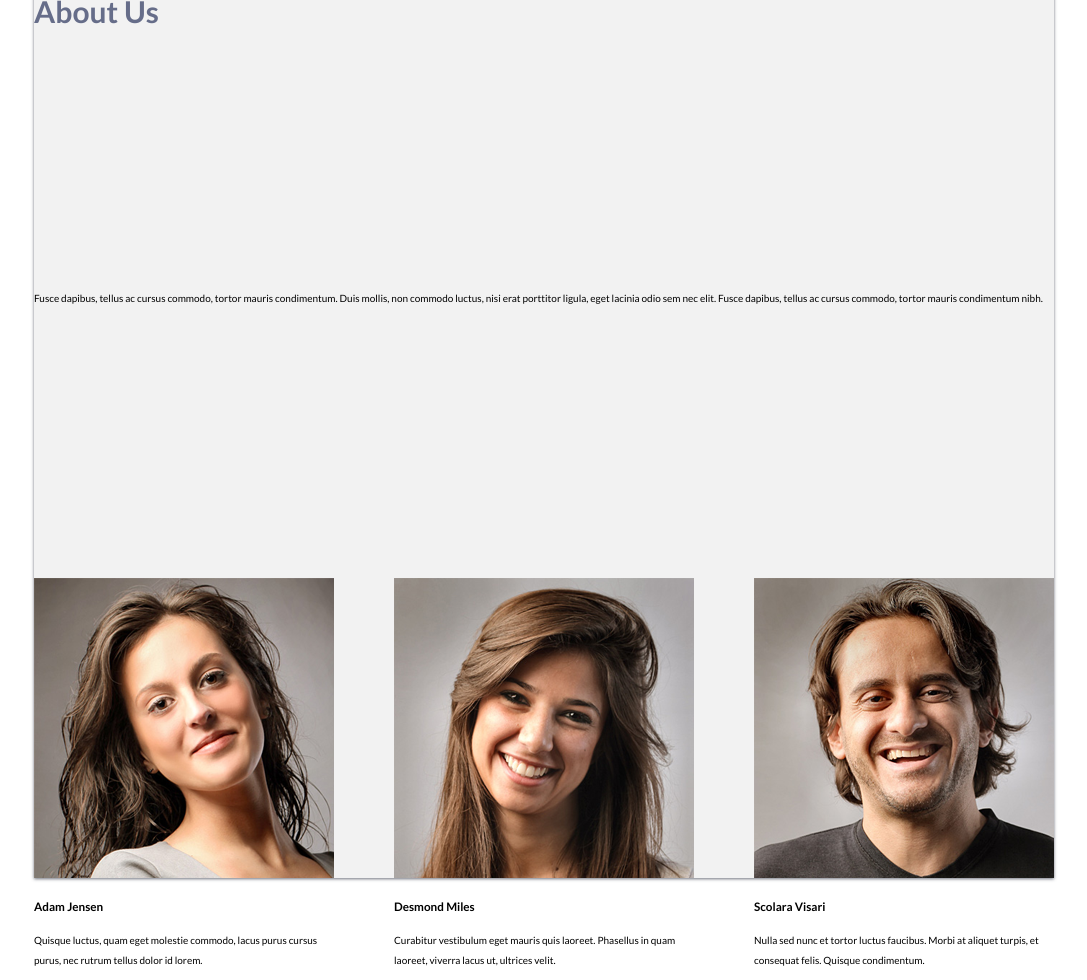
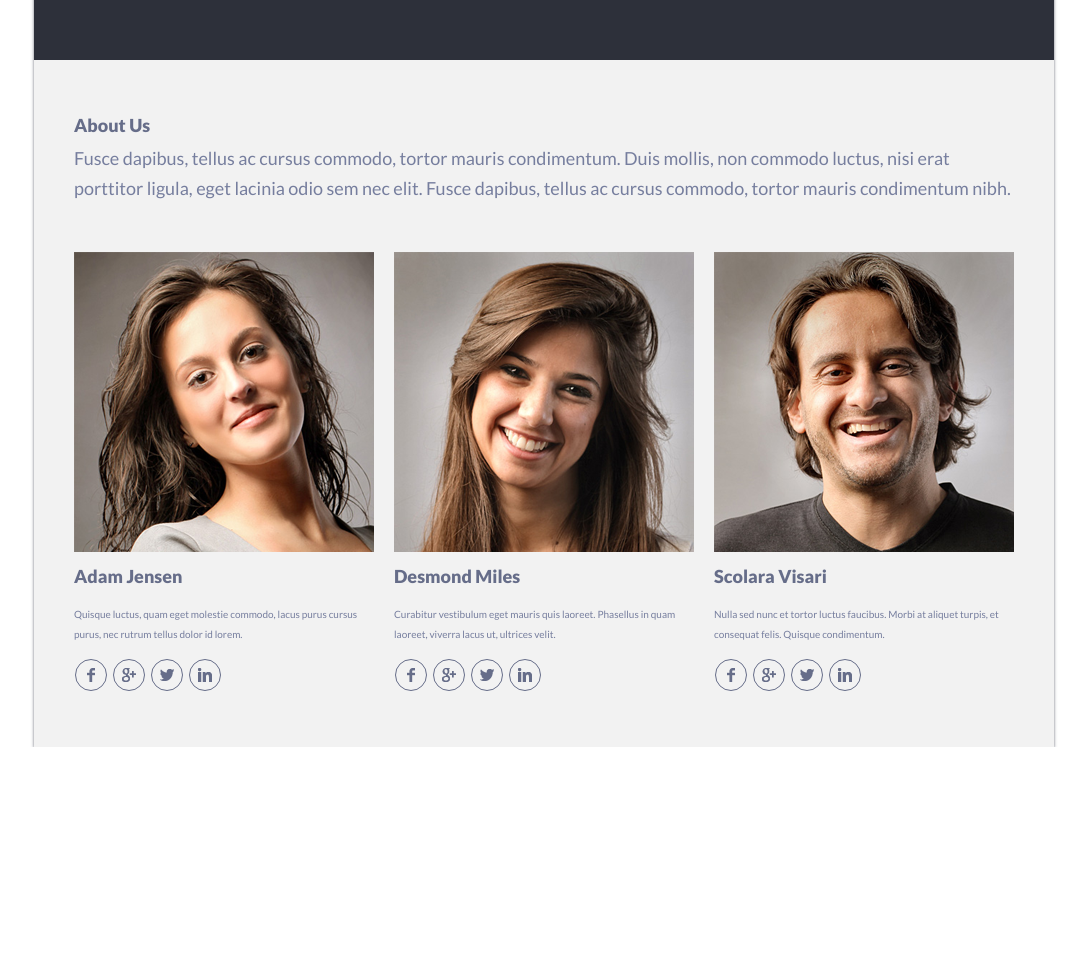
Before and after one commit to tensegrity666/singolo, a website: page source/singolo2.html in a window 1280 px wide. Shown: the part 813-1793 px from the top of the page, without its empty margins (96-1183 px from the left). After the commit the page ends 1560 px from the top, so only its background shows below. Drawn offline with nearby package versions, Linux system fonts and the light colour scheme; files that its build step writes are made by us from their sources.

Commit message:
feat: add styles for part2

```diff
--- /dev/null
+++ b/source/sass/commons/mixins.scss
@@ -0,0 +1,28 @@
+@mixin reset-list {
+  padding: 0;
+  margin: 0;
+  list-style: none;
+}
+
+@mixin section-vertical-paddings {
+  padding-top: 47px;
+  padding-bottom: 73px;
+}
+
+@mixin paragraph {
+  margin: 0;
+  font-size: 1.8rem;
+  font-weight: 300;
+  line-height: 3rem;
+  color: $services-item-color;
+  text-align: start;
+}
+
+@mixin title {
+  margin: 0;
+  font-size: 3rem;
+  font-weight: 900;
+  color: $services-title-color;
+  text-align: start;
+  text-transform: capitalize;
+}
--- a/source/sass/commons/variables.scss
+++ b/source/sass/commons/variables.scss
@@ -35,3 +35,5 @@ $services-icon-size: 55px;
 $works-item-width: 220px;
 $works-item-height: 187px;
 $works-gap: 20px;
+
+$social-icon-size: 30px;
--- a/source/sass/link/link.scss
+++ b/source/sass/link/link.scss
@@ -10,6 +10,37 @@
   }
 
   &_contacts {
-    color: $default-color;
+    position: relative;
+    padding-right: 38px;
+
+    &::before {
+      position: absolute;
+      top: 0.1rem;
+      left: 0.1rem;
+      display: block;
+      width: $social-icon-size;
+      height: $social-icon-size;
+      content: "";
+      background-repeat: no-repeat;
+      background-position: center;
+      border: 1px solid $services-title-color;
+      border-radius: 50%;
+    }
+
+    &-facebook::before {
+      background-image: url("/assets/images/icons/facebook.png");
+    }
+
+    &-google::before {
+      background-image: url("/assets/images/icons/google.png");
+    }
+
+    &-twitter::before {
+      background-image: url("/assets/images/icons/twitter.png");
+    }
+
+    &-linkedin::before {
+      background-image: url("/assets/images/icons/linkedin.png");
+    }
   }
 }
--- a/source/sass/main.scss
+++ b/source/sass/main.scss
@@ -1,6 +1,7 @@
 @charset 'utf-8';
 
 @import "./source/sass/commons/variables.scss";
+@import "./source/sass/commons/mixins.scss";
 @import "./source/sass/commons/normalize.scss";
 @import "./source/sass/commons/visually-hidden.scss";
 @import "./source/sass/root/root.scss";
@@ -23,4 +24,3 @@
 // @import ""
 // @import ""
 // @import ""
-// @import ""
--- a/source/sass/portfolio/portfolio.scss
+++ b/source/sass/portfolio/portfolio.scss
@@ -1,18 +1,29 @@
 .portfolio {
+  @include section-vertical-paddings;
+
   color: $services-item-color;
   background-color: $background-color-header;
 
   &__title {
-    font-size: 3rem;
-    line-height: 17.86px;
-    color: $services-title-color;
-    text-align: start;
-    text-transform: capitalize;
+    @include title;
+
+    margin-bottom: 8px;
   }
 
   &__paragraph {
-    font-size: 1.8rem;
-    line-height: 3rem;
-    text-align: start;
+    @include paragraph;
+
+    margin-bottom: 20px;
+  }
+
+  &__sort {
+    @include reset-list;
+
+    display: grid;
+    grid-template-rows: 24px;
+    grid-template-columns: 29px 78px 93px 57px;
+    justify-content: start;
+    gap: 10px;
+    margin-bottom: 20px;
   }
 }
--- a/source/sass/sort/sort.scss
+++ b/source/sass/sort/sort.scss
@@ -1,10 +1,11 @@
 .sort {
-  display: flex;
-  justify-content: start;
 
   &__item {
     padding: 6px;
+    line-height: 1rem;
+    text-align: center;
     text-transform: capitalize;
+    vertical-align: middle;
     border: 1px solid $services-item-color;
     border-radius: 3px;
   }
--- a/source/sass/team/team.scss
+++ b/source/sass/team/team.scss
@@ -1,32 +1,48 @@
 .team {
-  display: grid;
-  grid-template-rows: repeat(3, 300px);
-  grid-template-columns: 1fr;
+  @include section-vertical-paddings;
+
+  display: flex;
+  flex-direction: column;
   background-color: $services-background-color;
 
-  // ! ADD MIXIN
   &__title {
-    font-size: 3rem;
-    line-height: 17.86px;
-    color: $services-title-color;
-    text-align: start;
-    text-transform: capitalize;
+    @include title;
+
+    margin-bottom: 33px;
+  }
+
+  &__paragraph {
+    @include paragraph;
+
+    margin-bottom: 49px;
   }
 
   &__members {
+    @include reset-list;
+
     display: grid;
     grid-template-rows: 3, 100px;
     grid-template-columns: repeat(3, 300px);
     justify-content: space-between;
-    padding: 0;
-    margin: 0;
-    list-style: none;
+    color: $services-item-color;
+  }
+
+  &_person {
+    display: flex;
+    flex-direction: column;
+  }
+
+  &__title {
+    @include title;
+
+    overflow-x: auto;
+    font-size: 18px;
   }
 
   &__contacts {
-    display: grid;
-    grid-template-rows: 1, 1fr;
-    grid-template-columns: repeat(4, 1fr);
-    list-style: none;
+    @include reset-list;
+
+    display: flex;
+    justify-content: start;
   }
 }
--- a/source/sass/works/works.scss
+++ b/source/sass/works/works.scss
@@ -3,6 +3,7 @@
   grid-template-rows: repeat(3, $works-item-height);
   grid-template-columns: repeat(4, $works-item-width);
   justify-content: space-between;
+  max-height: calc(197px * 3);
   gap: $works-gap;
-  margin: $works-gap;
+  overflow: hidden;
 }
--- a/source/singolo2.html
+++ b/source/singolo2.html
@@ -17,7 +17,7 @@
   <h1 class="visually-hidden">singolo. we create design.</h1>
 
   <main>
-    <section class="portfolio">
+    <section class="portfolio wrapper">
       <h2 class="portfolio__title">portfolio</h2>
       <p class="portfolio__paragraph">
         Duis mollis, est non commodo luctus, nisi erat porttitor ligula, eget lacinia
@@ -45,7 +45,7 @@
       </div>
     </section>
 
-    <section class="team">
+    <section class="team wrapper">
       <h2 class="team__title">about us</h2>
       <p class="team__paragraph">
         Fusce dapibus, tellus ac cursus commodo, tortor mauris condimentum. Duis mollis,
@@ -53,73 +53,73 @@
         Fusce dapibus, tellus ac cursus commodo, tortor mauris condimentum nibh.
       </p>
       <ul class="team__members">
-        <li class="team__members_person">
+        <li class="team__person">
           <img src="./assets/images/team/photo-1.png" width="300" height="300" alt="Adam Jensen">
-          <h3>Adam Jensen</h3>
+          <h3 class="team__title">Adam Jensen</h3>
           <p>
             Quisque luctus, quam eget molestie commodo, lacus purus cursus purus, nec rutrum
           tellus dolor id lorem.
           </p>
           <ul class="team__contacts">
             <li>
-              <a class="link link_contacts" href="#"><span class="visually-hidden">Facebook</span></a>
+              <a class="link link_contacts link_contacts-facebook" href="#"><span class="visually-hidden">Facebook</span></a>
             </li>
             <li>
-              <a class="link link_contacts" href="#"><span class="visually-hidden">Google+</span></a>
+              <a class="link link_contacts link_contacts-google" href="#"><span class="visually-hidden">Google+</span></a>
             </li>
             <li>
-              <a class="link link_contacts" href="#"><span class="visually-hidden">Twitter</span></a>
+              <a class="link link_contacts link_contacts-twitter" href="#"><span class="visually-hidden">Twitter</span></a>
             </li>
             <li>
-              <a class="link link_contacts" href="#"><span class="visually-hidden">Linkedin</span></a>
+              <a class="link link_contacts link_contacts-linkedin" href="#"><span class="visually-hidden">Linkedin</span></a>
             </li>
           </ul>
         </li>
 
-        <li class="team__members_person">
+        <li class="team__person">
           <img src="./assets/images/team/photo-3.png" width="300" height="300"
             alt="Desmond Miles">
-          <h3>Desmond Miles</h3>
+          <h3 class="team__title">Desmond Miles</h3>
           <p>
             Curabitur vestibulum eget mauris quis laoreet. Phasellus in quam laoreet,
             viverra lacus ut, ultrices velit.
           </p>
           <ul class="team__contacts">
             <li>
-              <a class="link link_contacts" href="#"><span class="visually-hidden">Facebook</span></a>
+              <a class="link link_contacts link_contacts-facebook" href="#"><span class="visually-hidden">Facebook</span></a>
             </li>
             <li>
-              <a class="link link_contacts" href="#"><span class="visually-hidden">Google+</span></a>
+              <a class="link link_contacts link_contacts-google" href="#"><span class="visually-hidden">Google+</span></a>
             </li>
             <li>
-              <a class="link link_contacts" href="#"><span class="visually-hidden">Twitter</span></a>
+              <a class="link link_contacts link_contacts-twitter" href="#"><span class="visually-hidden">Twitter</span></a>
             </li>
             <li>
-              <a class="link link_contacts" href="#"><span class="visually-hidden">Linkedin</span></a>
+              <a class="link link_contacts link_contacts-linkedin" href="#"><span class="visually-hidden">Linkedin</span></a>
             </li>
           </ul>
         </li>
 
-        <li class="team__members_person">
+        <li class="team__person">
           <img src="./assets/images/team/photo-2.png" width="300" height="300"
             alt="Scolara Visari">
-          <h3>Scolara Visari</h3>
+          <h3 class="team__title">Scolara Visari</h3>
           <p>
             Nulla sed nunc et tortor luctus faucibus. Morbi at aliquet turpis, et consequat
             felis. Quisque condimentum.
           </p>
           <ul class="team__contacts">
             <li>
-              <a class="link link_contacts" href="#"><span class="visually-hidden">Facebook</span></a>
+              <a class="link link_contacts link_contacts-facebook" href="#"><span class="visually-hidden">Facebook</span></a>
             </li>
             <li>
-              <a class="link link_contacts" href="#"><span class="visually-hidden">Google+</span></a>
+              <a class="link link_contacts link_contacts-google" href="#"><span class="visually-hidden">Google+</span></a>
             </li>
             <li>
-              <a class="link link_contacts" href="#"><span class="visually-hidden">Twitter</span></a>
+              <a class="link link_contacts link_contacts-twitter" href="#"><span class="visually-hidden">Twitter</span></a>
             </li>
             <li>
-              <a class="link link_contacts" href="#"><span class="visually-hidden">Linkedin</span></a>
+              <a class="link link_contacts link_contacts-linkedin" href="#"><span class="visually-hidden">Linkedin</span></a>
             </li>
           </ul>
         </li>
```
Also changed, not shown: source/assets/images/icons/google.png (renamed from source/assets/images/icons/google+.png).
